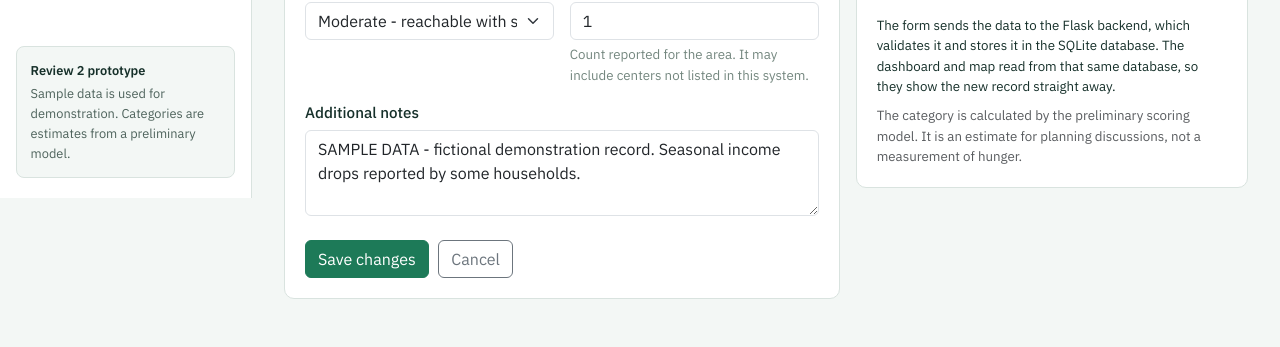
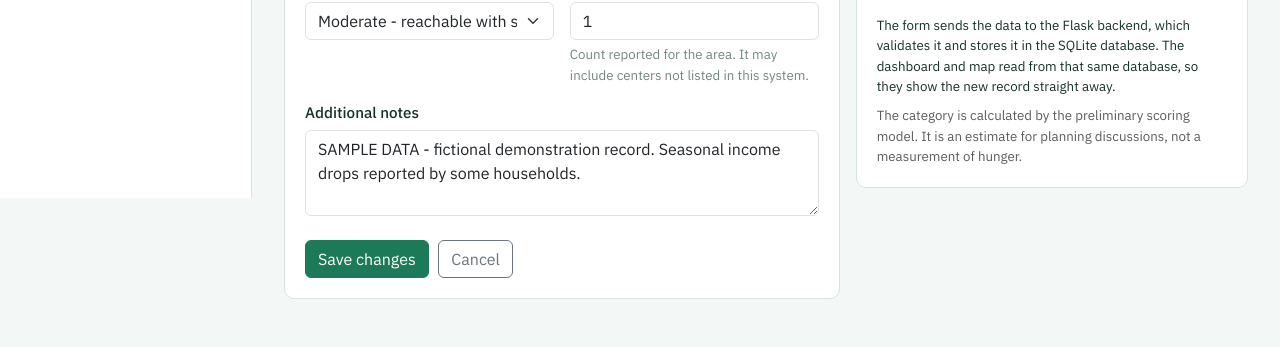
Before and after one commit to Lohithreddy14/community-hunger-mapping-system, a Flask app: page /edit/1 in a window 1280 px wide. Shown: the part 602-949 px from the top of the page. Run offline with Flask 3, Linux system fonts and the light colour scheme; data comes from the database, SQL or seed files in the repository.

Commit message:
Remove Review 2 prototype notice from sidebar

```diff
--- a/templates/base.html
+++ b/templates/base.html
@@ -74,10 +74,6 @@
     <aside class="sidebar d-none d-lg-flex">
       {{ brand() }}
       {{ nav_links() }}
-      <div class="sidebar-note">
-        <strong>Review 2 prototype</strong>
-        <span>Sample data is used for demonstration. Categories are estimates from a preliminary model.</span>
-      </div>
     </aside>
 
     <div class="app-main">
@@ -100,10 +96,6 @@
         </div>
         <div class="offcanvas-body">
           {{ nav_links() }}
-          <div class="sidebar-note mt-4">
-            <strong>Review 2 prototype</strong>
-            <span>Sample data is used for demonstration. Categories are estimates from a preliminary model.</span>
-          </div>
         </div>
       </div>
 
```
